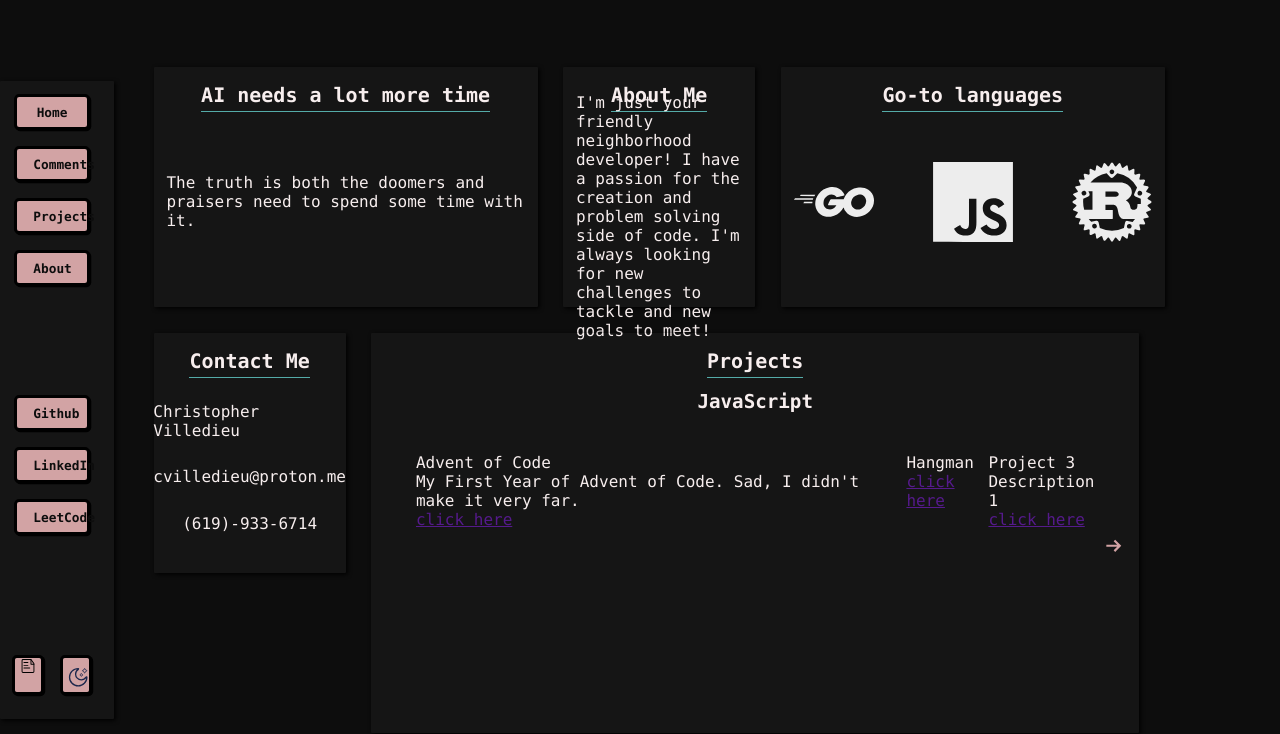
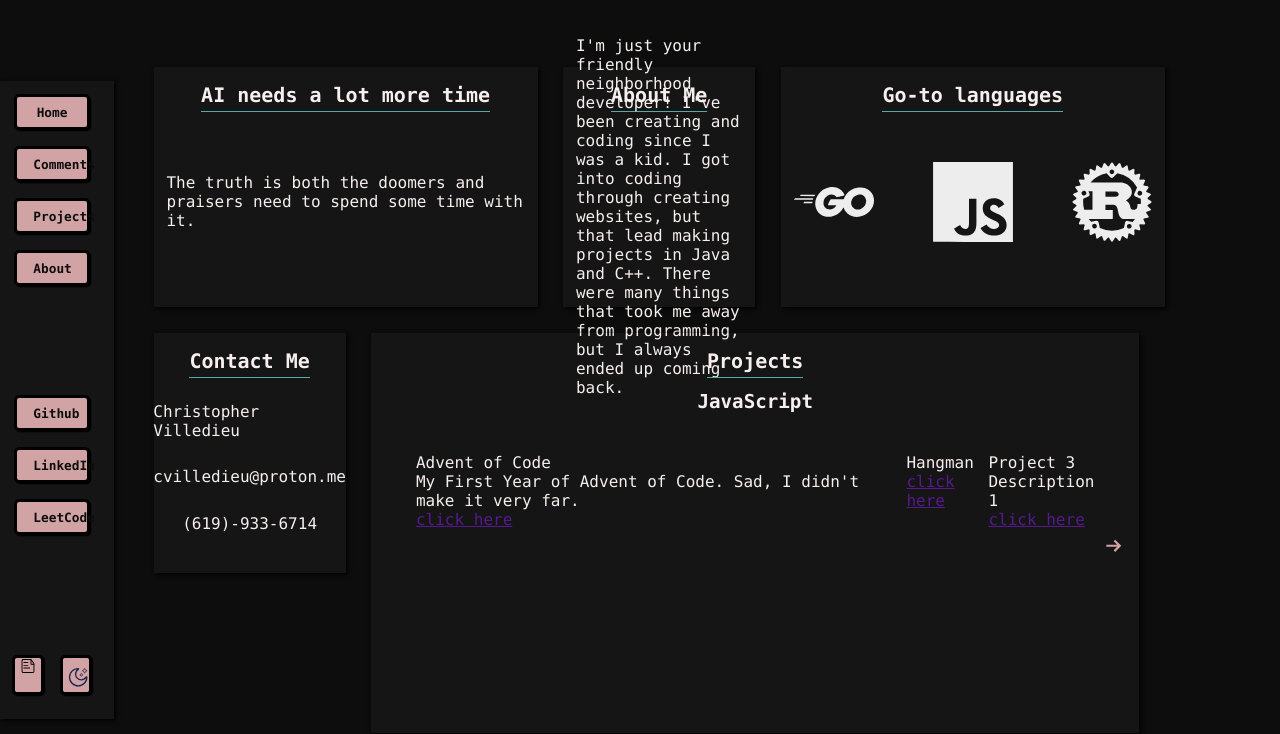
Before and after one commit to CVilledieu/Portfolio, a React app in the folder frontend/: page / in a window 1280 px wide. Shown: the top 734 px of the page. Built offline with nearby package versions, Linux system fonts and the light colour scheme; the HTML template or start-up script is replaced by a standard one.

Commit message:
Still working on phrasing for some of the data

```diff
--- a/frontend/src/views/home/home_page.jsx
+++ b/frontend/src/views/home/home_page.jsx
@@ -32,8 +32,8 @@ function Block({InnerDiv, size = 'medium', title }) {
 function AboutMe() {
     const inner = (
         <div className='inner-div-home' id='home-about'>
-            I'm just your friendly neighborhood developer! I have a passion for the creation and problem solving side of code. I'm always looking for new challenges to tackle and new goals to meet!
-            </div>
+            I'm just your friendly neighborhood developer! I've been creating and coding since I was a kid. I got into coding through creating websites, but that lead making projects in Java and C++. There were many things that took me away from programming, but I always ended up coming back.
+        </div>
     );
     return (
         <Block title="About Me" size='small' InnerDiv={inner}/>
--- a/frontend/src/views/projects/projects_page.jsx
+++ b/frontend/src/views/projects/projects_page.jsx
@@ -2,9 +2,13 @@ import './projects_style.css';
 import ProjectData from './data.json';
 import React from 'react';
 
+/* Projects page is called from App.jsx
+ProjectsPage() pulls data from projects/data.json
+Indexes of the data are passed to LanguageDiv
 
 
 
+*/
 export default function ProjectsPage() {
     const data = ProjectData;
     const LanguageMap = () => {
```
